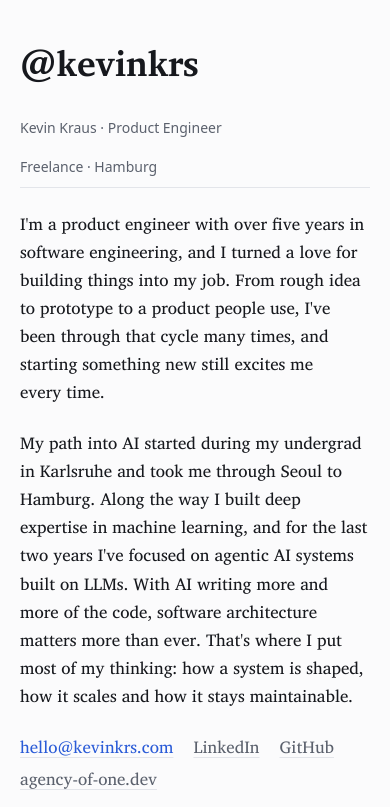
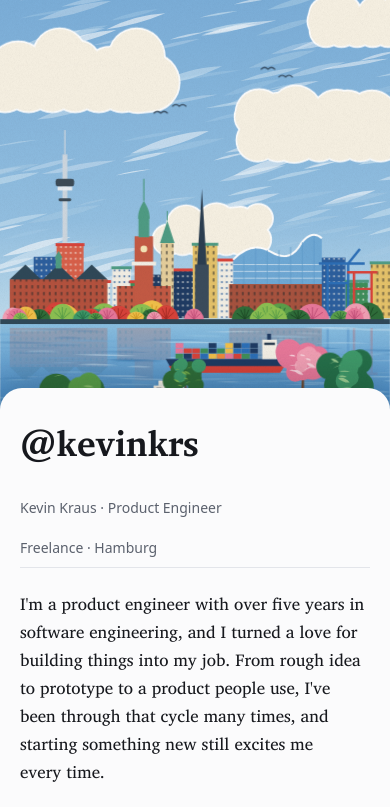
Before and after one commit to kevinkrs/kevinkrs.com, an Astro site: page / in a window 390 px wide. Shown: the top 807 px of the page. Built offline with nearby package versions, Linux system fonts and the light colour scheme; Astro itself is replaced by a stand-in of ours.

Commit message:
Show harbor painting behind content on mobile with scroll tilt

```diff
--- a/src/pages/index.astro
+++ b/src/pages/index.astro
@@ -126,7 +126,25 @@ const year = new Date().getFullYear();
   }
   .foot a { text-decoration: none; }
 
-  .visual { display: none; }
+  /* Phones and tablets: the painting sits fixed behind the page and tilts away as the content sheet slides over it. */
+  @media (max-width: 1023px) {
+    .shell { padding: 0; }
+    .visual { position: fixed; inset: 0 0 auto; height: 62svh; z-index: 0; overflow: hidden; perspective: 900px; background: var(--rule); }
+    .copy {
+      position: relative; z-index: 1; margin: 46svh auto 0; padding: 2rem var(--pad) 3rem;
+      background: var(--bg); border-radius: 22px 22px 0 0; box-shadow: 0 -12px 32px rgb(0 0 0 / 0.14);
+    }
+    /* Once the sheet is narrower than the screen, the painting shows at its sides, so it fills the screen. */
+    @media (min-width: 640px) { .visual { height: 100svh; } .copy { margin-top: 58svh; } }
+    @supports (animation-timeline: scroll()) {
+      @media (prefers-reduced-motion: no-preference) {
+        .visual :global(.harbor) { transform-origin: 50% 100%; animation: recede linear both; }
+        /* Separate rule: the minifier would fold the timeline into the shorthand, which browsers reject. */
+        .visual > :global(.harbor) { animation-timeline: scroll(root); animation-range: 0 50svh; }
+      }
+    }
+  }
+  @keyframes recede { to { transform: rotateX(14deg) scale(0.9) translateY(-4%); filter: brightness(0.8); } }
 
   @media (min-width: 1024px) {
     .shell {
```
